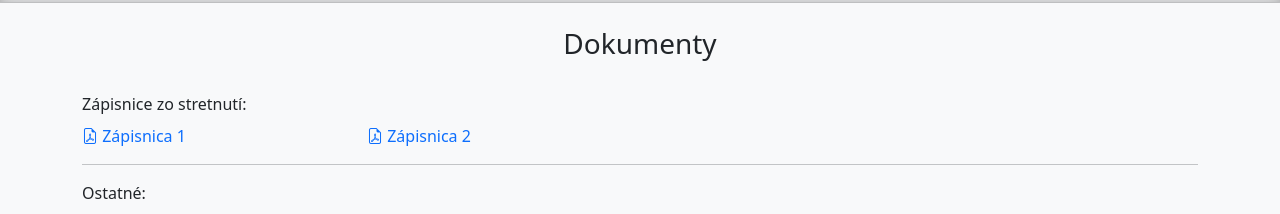
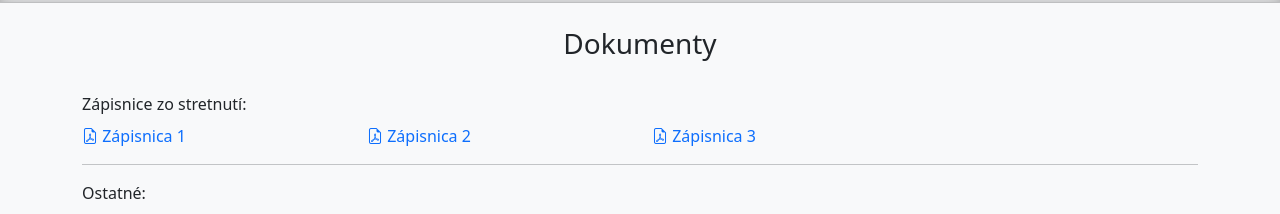
Before and after one commit to NUCAA-FEI/NUCAA-FEI.github.io, a plain HTML site: page index.html in a window 1280 px wide. Shown: the part 1160-1374 px from the top of the page. Drawn offline with Linux system fonts and the light colour scheme.

Commit message:
Feat: Zapisnica 3

```diff
--- a/index.html
+++ b/index.html
@@ -113,6 +113,11 @@
                     <div class="col-md-3">
                         <a class="text-decoration-none" href="./Zapisnice/Zapisnica_2.pdf" download>
                             <i class="bi bi-file-earmark-pdf"></i> Zápisnica 2
+                        </a>
+                    </div>
+                    <div class="col-md-3">
+                        <a class="text-decoration-none" href="./Zapisnice/Zapisnica_3.pdf" download>
+                            <i class="bi bi-file-earmark-pdf"></i> Zápisnica 3
                         </a>
                     </div>
                 </div>
```
Also changed, not shown: 1 other file.
